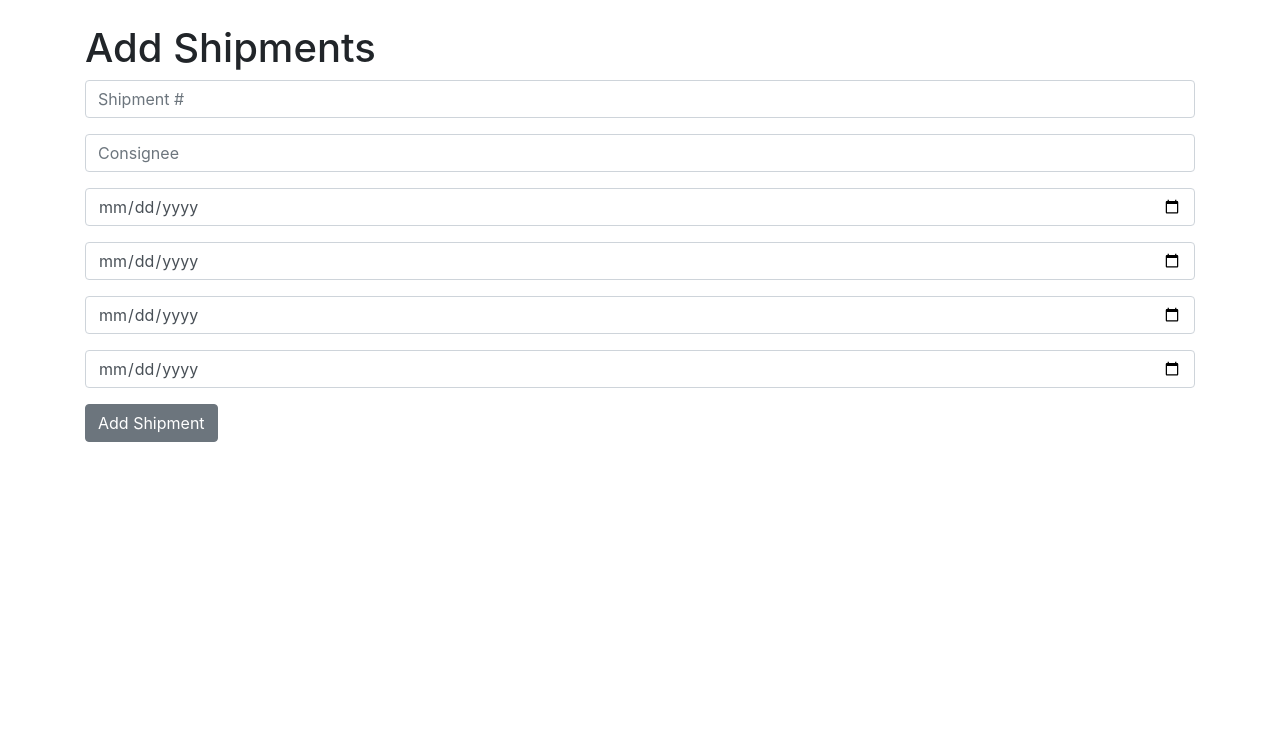
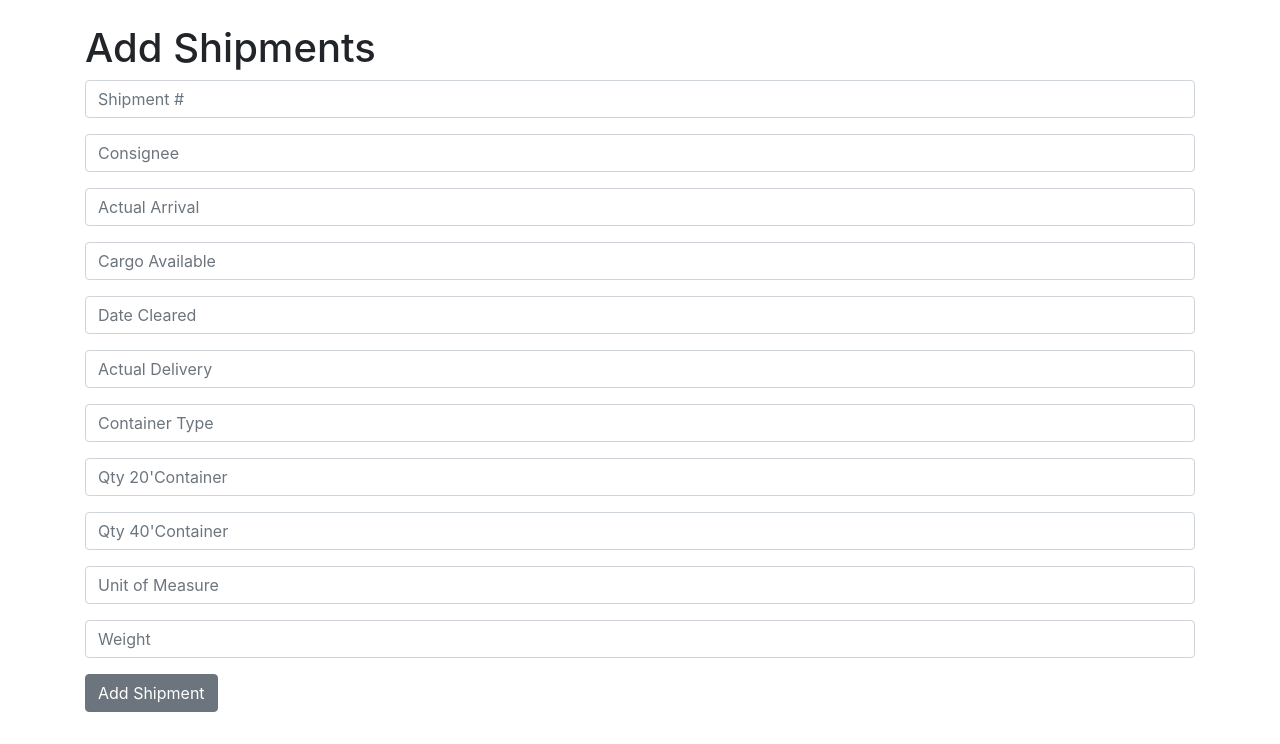
Before and after one commit to pmcquaid1/Dashboard, a Django app: page /kpi_reports in a window 1280 px wide. Shown: the part 56-800 px from the top of the page. Run offline with Django 5.2, Linux system fonts and the light colour scheme; parts of the project's set-up code (start-up, migrations or seed data) failed here and were passed over.

Commit message:
change date input type to text as placement holder shows date format only

```diff
--- a/dash_board/templates/kpi_reports.html
+++ b/dash_board/templates/kpi_reports.html
@@ -15,21 +15,40 @@
 		</div>
 
 		<div class="form-group">
-			<input type="date" class="form-control" id="exampleInputEmail1" aria-describedby="emailHelp" placeholder="Actual Arrival" name="ata">
+			<input type="text" class="form-control" id="exampleInputEmail1" aria-describedby="emailHelp" placeholder="Actual Arrival" name="ata">
 		</div>
 
 		<div class="form-group">
-			<input type="date" class="form-control" id="exampleInputEmail1" aria-describedby="emailHelp" placeholder="Cargo Available" name="cargo_available">
+			<input type="text" class="form-control" id="exampleInputEmail1" aria-describedby="emailHelp" placeholder="Cargo Available" name="cargo_available">
 		</div>
 
 		<div class="form-group">
-			<input type="date" class="form-control" id="exampleInputEmail1" aria-describedby="emailHelp" placeholder="Date Cleared" name="date_cleared">
+			<input type="text" class="form-control" id="exampleInputEmail1" aria-describedby="emailHelp" placeholder="Date Cleared" name="date_cleared">
 		</div>
 
 		<div class="form-group">
-			<input type="date" class="form-control" id="exampleInputEmail1" aria-describedby="emailHelp" placeholder="Actual Delivery" name="actual_delivery">
+			<input type="text" class="form-control" id="exampleInputEmail1" aria-describedby="emailHelp" placeholder="Actual Delivery" name="actual_delivery">
 		</div>
 
+		<div class="form-group">
+			<input type="text" class="form-control" id="exampleInputEmail1" aria-describedby="emailHelp" placeholder="Container Type" name="cont">
+		</div>
+
+		<div class="form-group">
+			<input type="integer" class="form-control" id="exampleInputEmail1" aria-describedby="emailHelp" placeholder="Qty 20'Container" name="twenty_ft">
+		</div>
+
+		<div class="form-group">
+			<input type="integer" class="form-control" id="exampleInputEmail1" aria-describedby="emailHelp" placeholder="Qty 40'Container" name="forty_ft">
+		</div>
+
+		<div class="form-group">
+			<input type="text" class="form-control" id="exampleInputEmail1" aria-describedby="emailHelp" placeholder="Unit of Measure" name="uw">
+		</div>
+
+		<div class="form-group">
+			<input type="integer" class="form-control" id="exampleInputEmail1" aria-describedby="emailHelp" placeholder="Weight" name="weight">
+		</div>
 
 	  <button type="submit" class="btn btn-secondary">Add Shipment</button>
 	</form>
```
